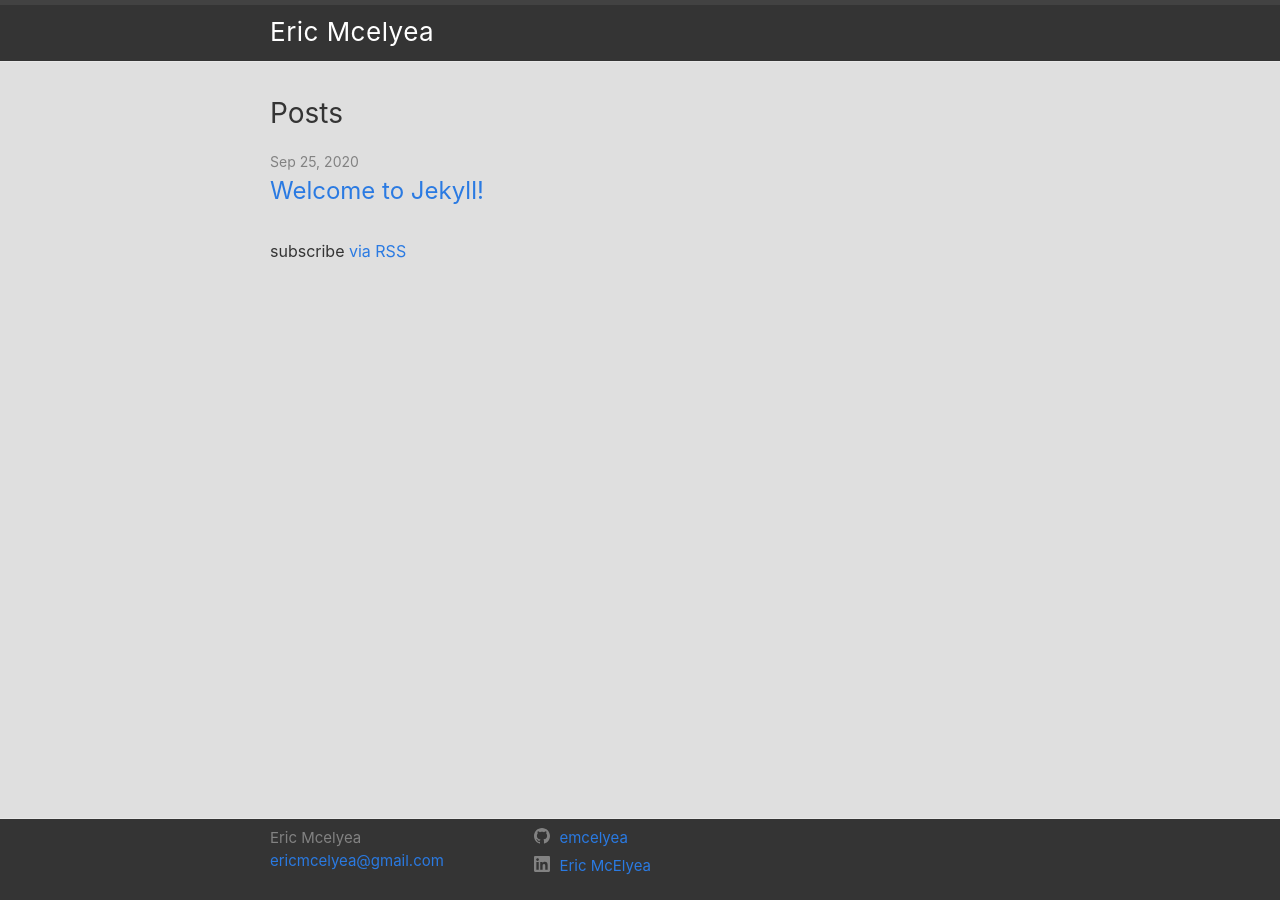
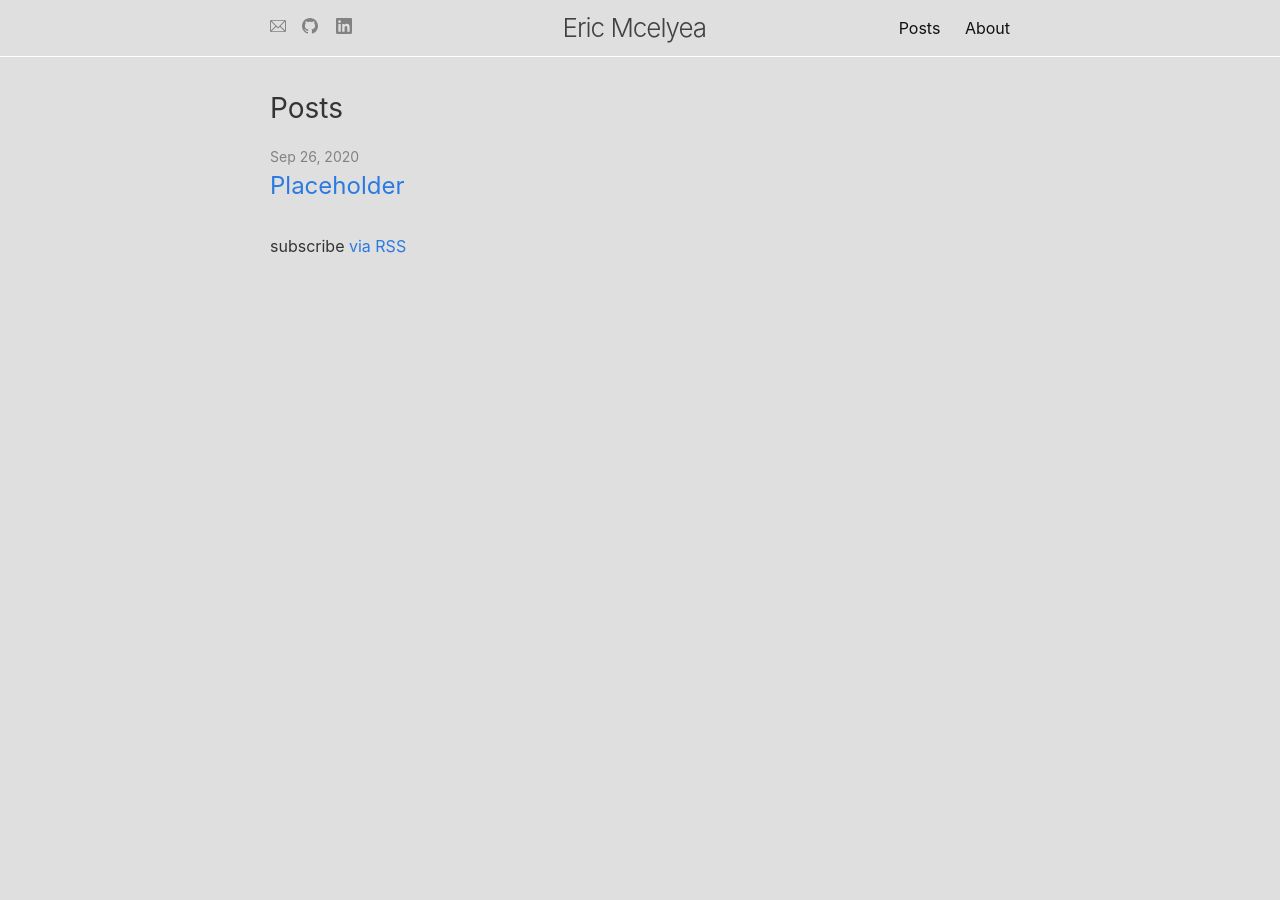
Before and after one commit to emcelyea/old-jekyll-site, a Jekyll site: the page built from index.md, in a window 1280 px wide. Built offline with Jekyll 4.4.1, drawn with Linux system fonts in a browser that asks for light colours.

Commit message:
Redesign, migrated to jekyll, with placeholder

```diff
--- a/_config.yml
+++ b/_config.yml
@@ -27,6 +27,7 @@ url: "" # the base hostname & protocol for your site, e.g. http://example.com
 github_username: emcelyea
 linkedin_username: eric-mcelyea-49b3b479
 linkedin_displayname: Eric McElyea
+header_pages: home, about
 # Build settings
 theme: minima
 plugins:
--- a/_includes/header.html
+++ b/_includes/header.html
@@ -1,11 +1,13 @@
+<div class="header-wrapper">
 <header class="site-header" role="banner">
 
-  <div class="wrapper">
-    {%- assign default_paths = site.pages | map: "path" -%}
-    {%- assign page_paths = site.header_pages | default: default_paths -%}
+  <div class="social-header">
+    {%- include social.html -%}
+  </div>
+
   <a class="site-title" rel="author" href="{{ "/" | relative_url }}">{{ site.title | escape }}</a>
 
-    {%- if page_paths -%}
+
   <nav class="site-nav">
     <input type="checkbox" id="nav-trigger" class="nav-trigger" />
     <label for="nav-trigger">
@@ -17,14 +19,13 @@
     </label>
 
     <div class="trigger">
-          {%- for path in page_paths -%}
-            {%- assign my_page = site.pages | where: "path", path | first -%}
-            {%- if my_page.title -%}
-            <a class="page-link" href="{{ my_page.url | relative_url }}">{{ my_page.title | escape }}</a>
-            {%- endif -%}
-          {%- endfor -%}
+      <a class="page-link" href="/">Posts</a>
+      {% for item in site.pages %}
+        {% if item.showNav %}
+          <a class="page-link" href="/about">About</a>
+        {% endif %}
+      {% endfor %}
     </div>
   </nav>
-    {%- endif -%}
+</header>
 </div>
-</header>
--- a/_includes/social.html
+++ b/_includes/social.html
@@ -1,10 +1,48 @@
 <ul class="social-media-list">
+      <a class="u-email" href="mailto:{{ site.email }}"><svg xmlns="http://www.w3.org/2000/svg" xmlns:xlink="http://www.w3.org/1999/xlink" version="1.1" id="Capa_1" x="0px" y="0px" viewBox="0 0 512 512" style="enable-background:new 0 0 512 512;" xml:space="preserve">
+        <g>
+          <g>
+            <path d="M467,61H45C20.218,61,0,81.196,0,106v300c0,24.72,20.128,45,45,45h422c24.72,0,45-20.128,45-45V106    C512,81.28,491.872,61,467,61z M460.786,91L256.954,294.833L51.359,91H460.786z M30,399.788V112.069l144.479,143.24L30,399.788z     M51.213,421l144.57-144.57l50.657,50.222c5.864,5.814,15.327,5.795,21.167-0.046L317,277.213L460.787,421H51.213z M482,399.787    L338.213,256L482,112.212V399.787z"/>
+          </g>
+        </g>
+        <g>
+        </g>
+        <g>
+        </g>
+        <g>
+        </g>
+        <g>
+        </g>
+        <g>
+        </g>
+        <g>
+        </g>
+        <g>
+        </g>
+        <g>
+        </g>
+        <g>
+        </g>
+        <g>
+        </g>
+        <g>
+        </g>
+        <g>
+        </g>
+        <g>
+        </g>
+        <g>
+        </g>
+        <g>
+        </g>
+        </svg></a>
+
   {%- if site.dribbble_username -%}<li><a href="https://dribbble.com/{{ site.dribbble_username| cgi_escape | escape }}"><svg class="svg-icon"><use xlink:href="{{ '/assets/minima-social-icons.svg#dribbble' | relative_url }}"></use></svg> <span class="username">{{ site.dribbble_username| escape }}</span></a></li>{%- endif -%}
   {%- if site.facebook_username -%}<li><a href="https://www.facebook.com/{{ site.facebook_username| cgi_escape | escape }}"><svg class="svg-icon"><use xlink:href="{{ '/assets/minima-social-icons.svg#facebook' | relative_url }}"></use></svg> <span class="username">{{ site.facebook_username| escape }}</span></a></li>{%- endif -%}
   {%- if site.flickr_username -%}<li><a href="https://www.flickr.com/photos/{{ site.flickr_username| cgi_escape | escape }}"><svg class="svg-icon"><use xlink:href="{{ '/assets/minima-social-icons.svg#flickr' | relative_url }}"></use></svg> <span class="username">{{ site.flickr_username| escape }}</span></a></li>{%- endif -%}
-  {%- if site.github_username -%}<li><a href="https://github.com/{{ site.github_username| cgi_escape | escape }}"><svg class="svg-icon"><use xlink:href="{{ '/assets/minima-social-icons.svg#github' | relative_url }}"></use></svg> <span class="username">{{ site.github_username| escape }}</span></a></li>{%- endif -%}
+  {%- if site.github_username -%}<li><a href="https://github.com/{{ site.github_username| cgi_escape | escape }}"><svg class="svg-icon"><use xlink:href="{{ '/assets/minima-social-icons.svg#github' | relative_url }}"></use></svg></a></li>{%- endif -%}
   {%- if site.instagram_username -%}<li><a href="https://instagram.com/{{ site.instagram_username| cgi_escape | escape }}"><svg class="svg-icon"><use xlink:href="{{ '/assets/minima-social-icons.svg#instagram' | relative_url }}"></use></svg> <span class="username">{{ site.instagram_username| escape }}</span></a></li>{%- endif -%}
-  {%- if site.linkedin_username -%}<li><a href="https://www.linkedin.com/in/{{ site.linkedin_username| cgi_escape | escape }}"><svg class="svg-icon"><use xlink:href="{{ '/assets/minima-social-icons.svg#linkedin' | relative_url }}"></use></svg> <span class="username">{{ site.linkedin_displayname| escape }}</span></a></li>{%- endif -%}
+  {%- if site.linkedin_username -%}<li><a href="https://www.linkedin.com/in/{{ site.linkedin_username| cgi_escape | escape }}"><svg class="svg-icon"><use xlink:href="{{ '/assets/minima-social-icons.svg#linkedin' | relative_url }}"></use></svg></a></li>{%- endif -%}
   {%- if site.pinterest_username -%}<li><a href="https://www.pinterest.com/{{ site.pinterest_username| cgi_escape | escape }}"><svg class="svg-icon"><use xlink:href="{{ '/assets/minima-social-icons.svg#pinterest' | relative_url }}"></use></svg> <span class="username">{{ site.pinterest_username| escape }}</span></a></li>{%- endif -%}
   {%- for mst in site.mastodon -%}{%- if mst.username and mst.instance -%}<li><a href="https://{{ mst.instance| cgi_escape | escape}}/@{{mst.username}}"><svg class="svg-icon"><use xlink:href="{{ '/assets/minima-social-icons.svg#mastodon' | relative_url }}"></use></svg> <span class="username">{{ mst.username|escape }}</span></a></li>{%- endif -%}{%- endfor -%}
   {%- if site.twitter_username -%}<li><a href="https://www.twitter.com/{{ site.twitter_username| cgi_escape | escape }}"><svg class="svg-icon"><use xlink:href="{{ '/assets/minima-social-icons.svg#twitter' | relative_url }}"></use></svg> <span class="username">{{ site.twitter_username| escape }}</span></a></li>{%- endif -%}
--- a/_layouts/default.html
+++ b/_layouts/default.html
@@ -12,9 +12,6 @@
         {{ content }}
       </div>
     </main>
-
-    {%- include footer.html -%}
-
   </body>
 
 </html>
--- a/about.markdown
+++ /dev/null
@@ -1,4 +0,0 @@
----
-layout: about
-permalink: /about/
----
--- a/assets/main.scss
+++ b/assets/main.scss
@@ -15,14 +15,11 @@ $color-text-light: #828282;
 body {
 	background: $color-bg;
 
-	.site-footer {
-		background: $color-text;
-		padding: 8px 0;
-
-		.footer-col {
-			margin-bottom: 0;
-
-		}
+	.site-header {
+		border-top: none;
+		display: flex;
+		align-items: center;
+		justify-content: space-between;
 	}
 
 	a {
@@ -34,21 +31,43 @@ body {
 	}
 }
 
+.header-wrapper {
+	display: flex;
+	justify-content: center;
+	border-bottom: 1px solid white;
+}
 .site-header {
-	background: $color-text;
+	border-bottom: none;
+	max-width: calc(800px - (30px * 2));
+	padding: 0 30px;
+	width: 100%;
 
+	.social-media-list {
+		display: flex;
+		align-items: center;
+		margin-bottom: 0;
 
-	a.site-title, .site-nav a {
-		color: #fff;
-		font-weight: 400;
-		letter-spacing: .5px;
+		li {
+			margin-right: 16px;
 
-		&::visited {
-			color: #fff;
+			.svg-icon {
+				padding-right: 2px;
+			}
 		}
+	}
+	.social-media-list li + li {
+		padding-top: 0;
 	}
 }
 
-p, h1, h2, h3, h4, h5, h6 {
+.u-email {
+	margin-right: 16px;
+	width: 16px;
+	svg {
+		fill: #828282;
+	}
+}
+
+a, p, h1, h2, h3, h4, h5, h6 {
 	color: $color-text;
 }
```
Also changed, not shown: _posts/2020-09-25-welcome-to-jekyll.markdown (deleted, +0 -29 lines), _posts/2020-09-26-placeholder.md (added, +25 -0 lines), about.md (added, +6 -0 lines), assets/minima-social-icons.svg, index.md (renamed from index.markdown). Lines whose indentation alone changed are shown as unchanged.
